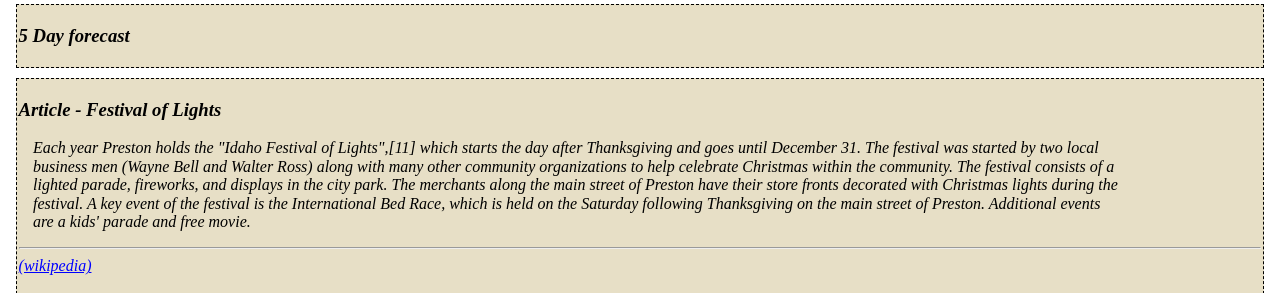
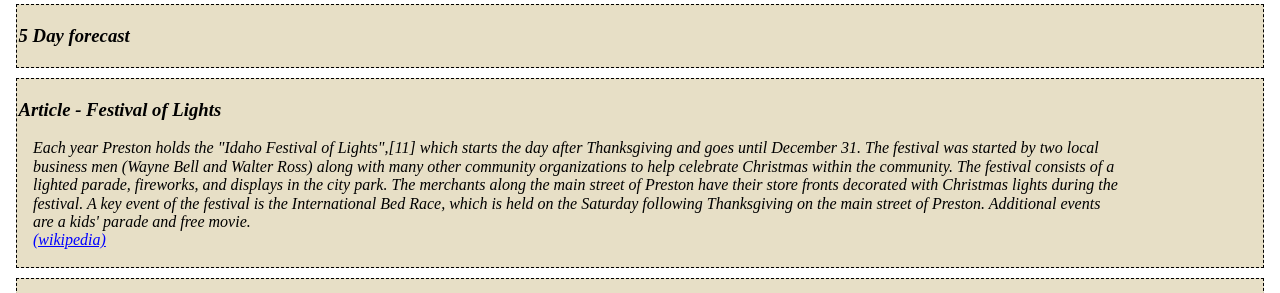
Before and after one commit to k-kameta/k-kameta.github.io, a plain HTML site: page weather/preston.html in a window 1280 px wide. Shown: the part 835-1128 px from the top of the page. Drawn offline with Linux system fonts and the light colour scheme; a web font is replaced by a local one.

Commit message:
Update preston.html

```diff
--- a/weather/preston.html
+++ b/weather/preston.html
@@ -94,7 +94,7 @@
             <p>
             Each year Preston holds the "Idaho Festival of Lights",[11] which starts the day after Thanksgiving and goes until December 31. The festival was started by two local business men (Wayne Bell and Walter Ross) along with many other community organizations to help celebrate Christmas within the community. The festival consists of a lighted parade, fireworks, and displays in the city park. The merchants along the main street of Preston have their store fronts decorated with Christmas lights during the festival.
             A key event of the festival is the International Bed Race, which is held on the Saturday following Thanksgiving on the main street of Preston. Additional events are a kids' parade and free movie.
-            <hr><a href="https://en.wikipedia.org/wiki/Preston,_Idaho"> (wikipedia)</a>
+            <br><a href="https://en.wikipedia.org/wiki/Preston,_Idaho"> (wikipedia)</a>
             </p>
 
         </div>
```
